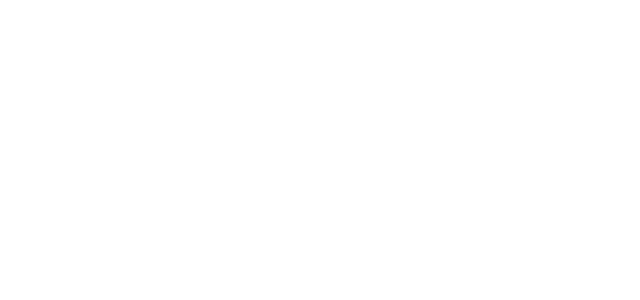
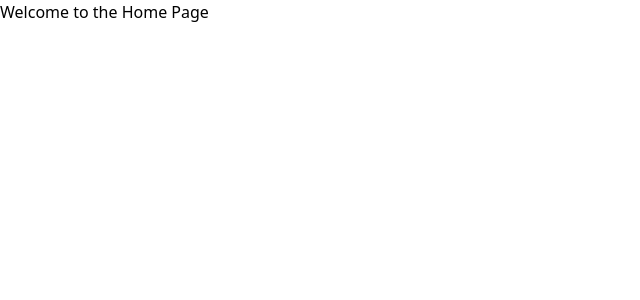
Before and after one commit to mohdsaif00/LMS-Project, a React (Vite) app in the folder frontend/: page / in a window 1280 px wide. Before the commit this address had no page. Shown: the top 300 px of the page, without its empty margins (0-640 px from the left). Built offline with nearby package versions, Linux system fonts and the light colour scheme.

Commit message:
fix: update home route to use root path

```diff
--- a/frontend/src/App.jsx
+++ b/frontend/src/App.jsx
@@ -8,7 +8,7 @@
   return (
     <BrowserRouter>
     <Routes>
-      <Route path="/home" element={<Home />} />
+      <Route path="/" element={<Home />} />
       <Route path="/register" element={<Register />} />
       <Route path="/login" element={<Login />} />
     </Routes>
```
